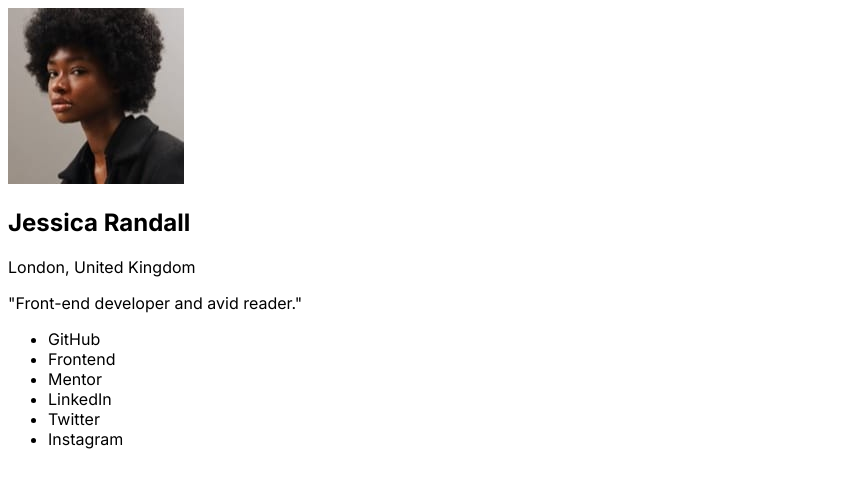
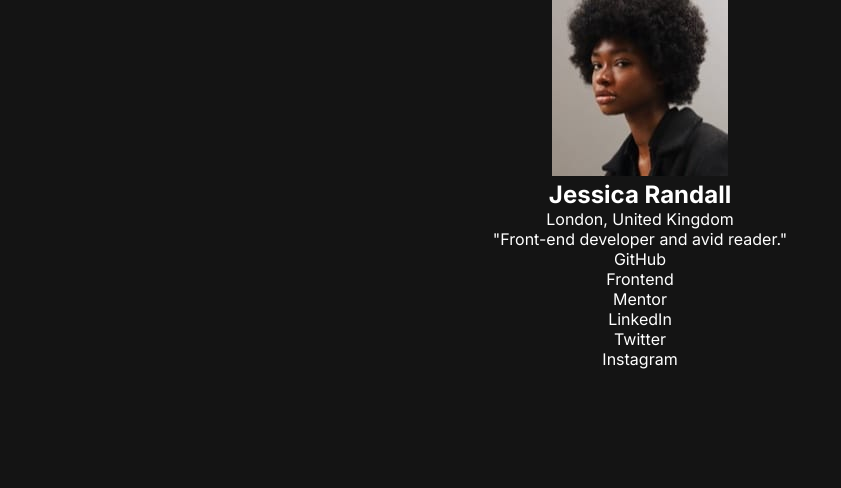
Before and after one commit to O-Julia-O/Social-links-profile, a plain HTML site: page index.html in a window 1280 px wide. Shown: the whole page, without its empty margins (0-841 px from the left). Drawn offline with Linux system fonts and the light colour scheme.

Commit message:
all info centered

```diff
--- a/style.css
+++ b/style.css
@@ -11,5 +11,20 @@
 }
 
 * {
+    margin: 0;
+    padding: 0;
+    list-style-type: none;
     font-family: var(--font);
+    color: var(--white-color);
 }
+
+body {
+    background-color: var(--background-color);
+    height: 100vh;
+}
+
+.card {
+    margin: 0 auto;
+    max-width: 300px;
+    text-align: center;
+}
```
